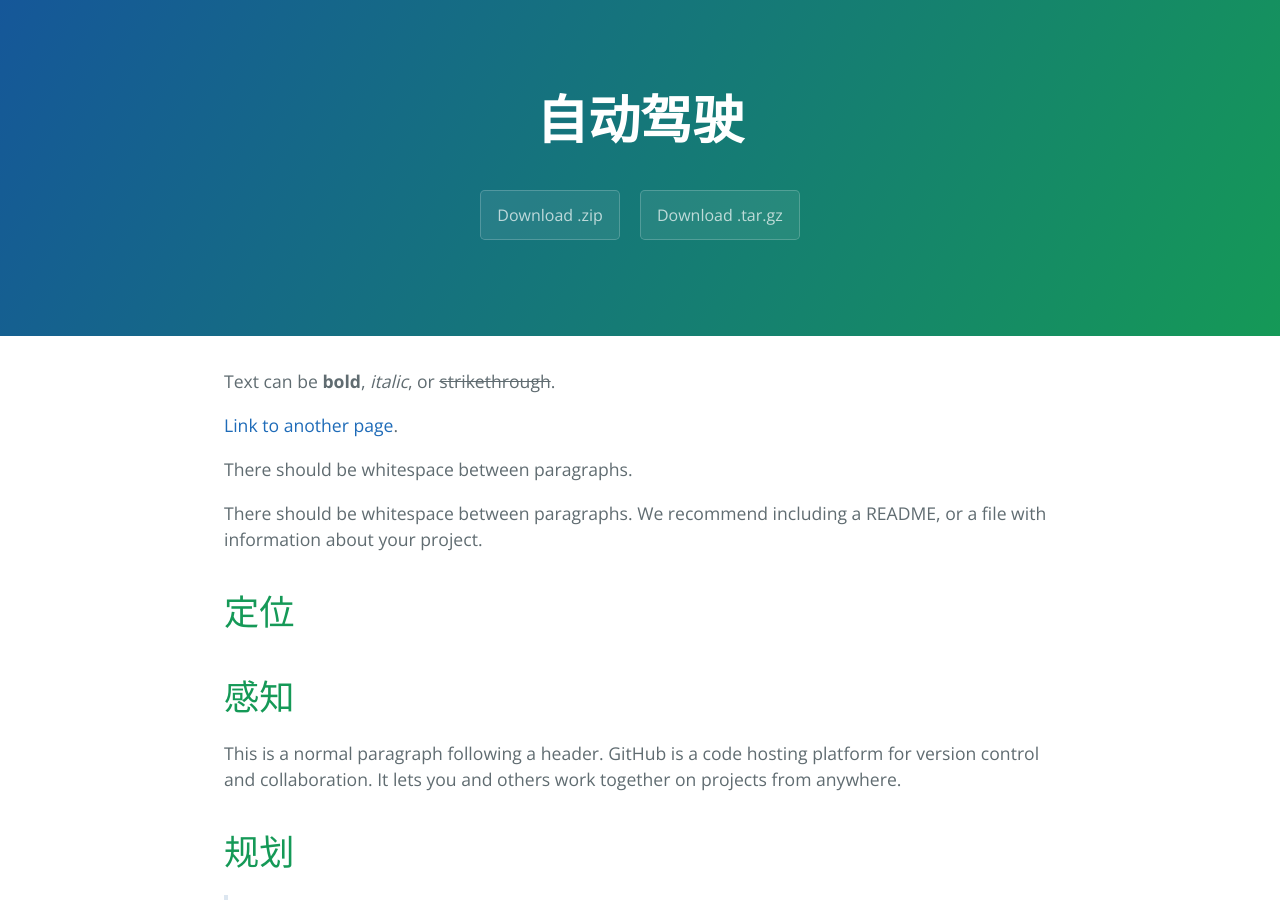
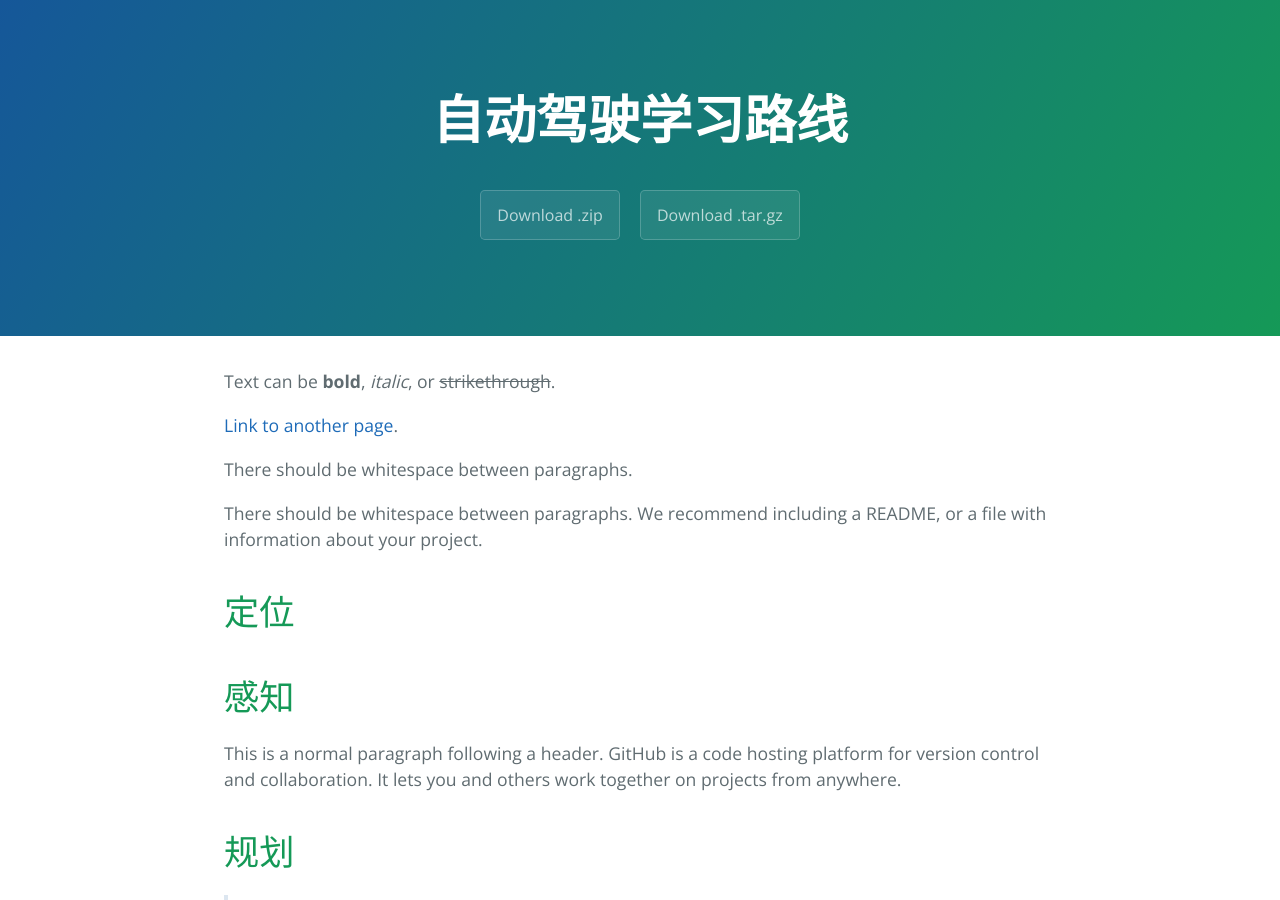
Before and after one commit to nuaawh/nuaawh.github.io, a Jekyll site: the page built from index.md, in a window 1280 px wide and 900 px high. Built offline with Jekyll 4.4.1, drawn with Linux system fonts in a browser that asks for light colours; the repository's description, which GitHub fills in, is left out.

Commit message:
Update _config.yml

```diff
--- a/_config.yml
+++ b/_config.yml
@@ -1,4 +1,4 @@
-title: 自动驾驶
+title: 自动驾驶学习路线
 description:
 show_downloads: true
 google_analytics:
```
